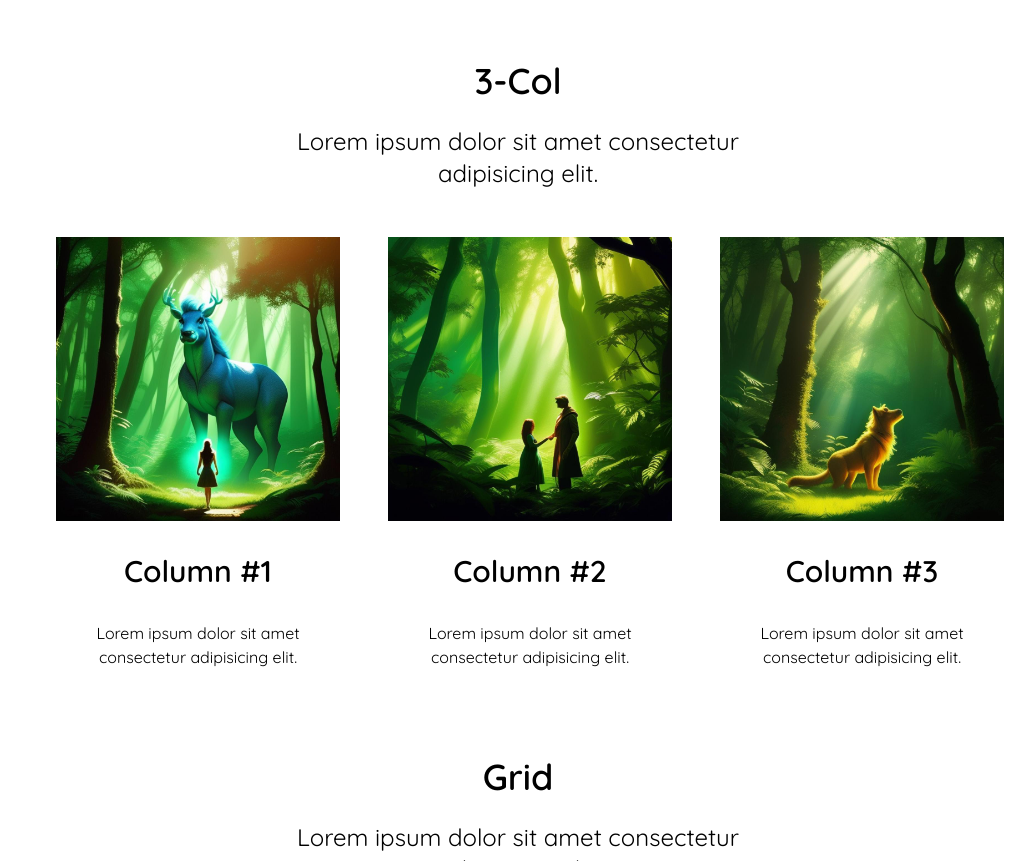
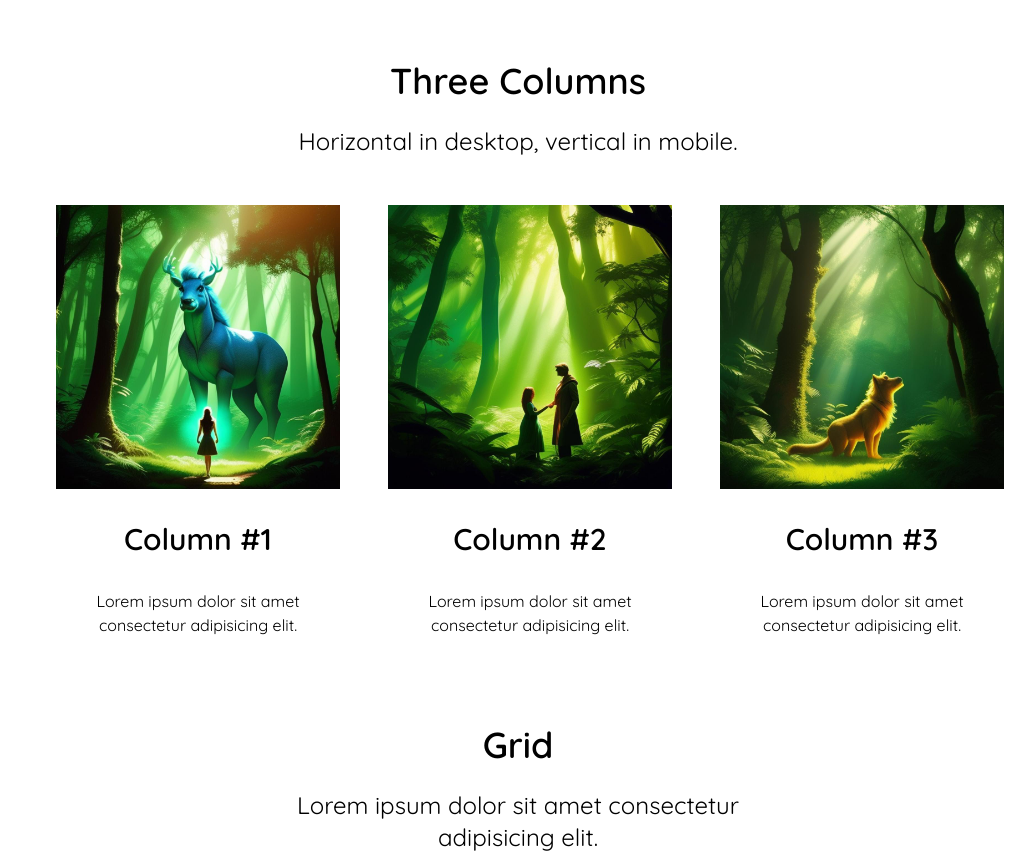
Before and after one commit to kizuyoko/tailwind-showcase, a website: page index.html in a window 1280 px wide. Shown: the part 887-1748 px from the top of the page, without its empty margins (122-1157 px from the left). Drawn offline with Linux system fonts and the light colour scheme.

Commit message:
Three Columns

```diff
--- a/index.html
+++ b/index.html
@@ -97,9 +97,9 @@
     <!-- 3 Col Heading -->
     <section id="threeColumns">
       <div class="container px-6 mx-auto mt-16">
-        <h2 class="mt-6 mb-6 text-4xl font-semibold text-center">3-Col</h2>
+        <h2 class="mt-6 mb-6 text-4xl font-semibold text-center">Three Columns</h2>
         <p class="max-w-lg px-6 mx-auto mb-6 text-lg text-center lg:text-2xl">
-          Lorem ipsum dolor sit amet consectetur adipisicing elit.</p>
+          Horizontal in desktop, vertical in mobile.</p>
       </div>
     </section>
 
```
